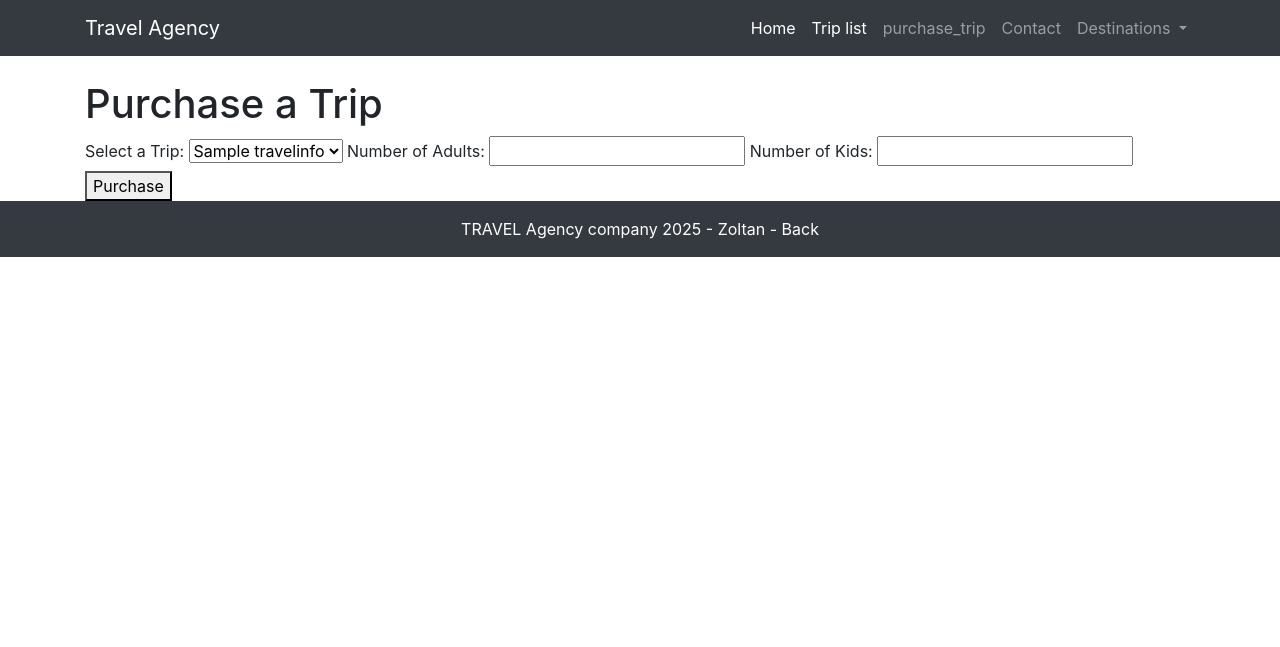
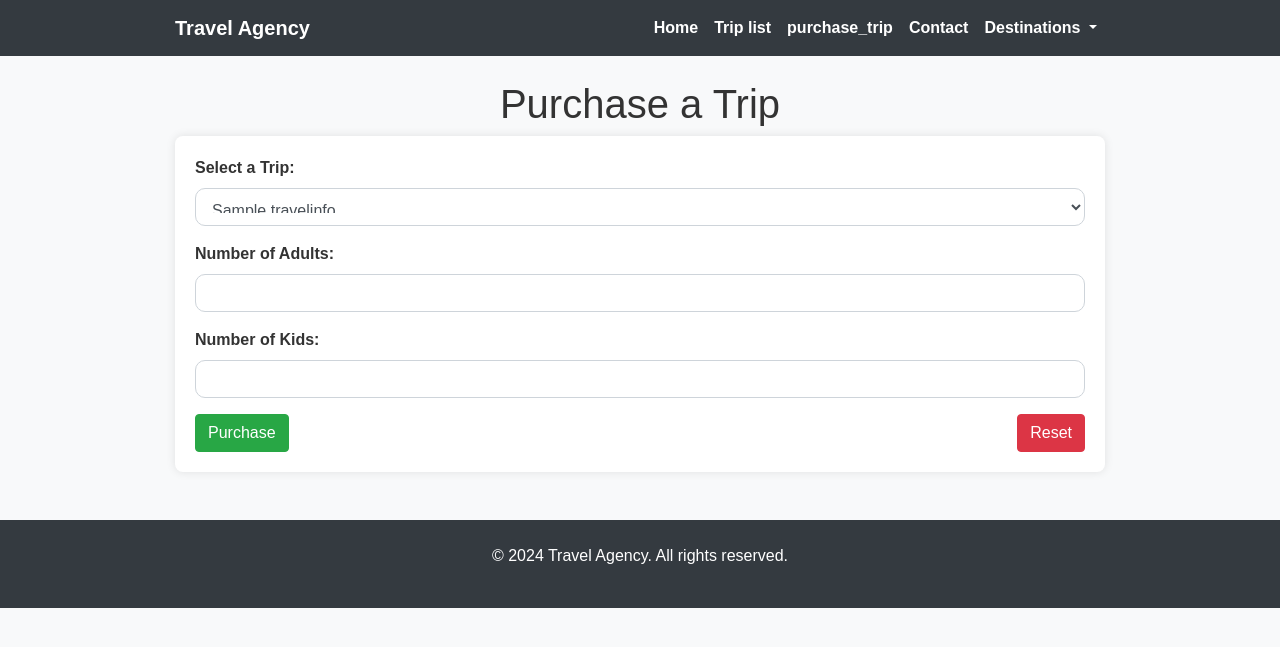
Before and after one commit to ZoltronPy/CS05, a Django app: page /purchase/ in a window 1280 px wide. Shown: the top 647 px of the page. Run offline with Django 5.2, Linux system fonts and the light colour scheme; tables that the repository leaves empty hold one stand-in row (values such as "Sample post"); some libraries are stand-ins or nearby versions.

Commit message:
Barevné téma , hra s CSS

```diff
--- a/CS5/settings.py
+++ b/CS5/settings.py
@@ -1,6 +1,7 @@
 import os
 from pathlib import Path
 
+from django.views import static
 from dotenv import load_dotenv
 
 import viewer
@@ -112,6 +113,10 @@ USE_TZ = True
 
 STATIC_URL = 'static/'
 
+STATICFILES_DIRS = [
+    BASE_DIR / "static",
+]
+
 # Default primary key field type
 # https://docs.djangoproject.com/en/5.1/ref/settings/#default-auto-field
 
--- /dev/null
+++ b/static/css.css
@@ -0,0 +1,46 @@
+/* static/css/styles.css */
+
+/* Body and general layout */
+body {
+    font-family: 'Arial', sans-serif;
+    background-color: #f8f9fa;
+    color: #333;
+}
+
+/* Navbar */
+.navbar {
+    background-color: #007bff;
+}
+
+.navbar a {
+    color: white !important;
+}
+
+/* Footer */
+footer {
+    background-color: #343a40;
+    color: #f8f9fa;
+    padding: 20px;
+}
+
+/* Form Styling (Optional for your forms) */
+form {
+    background-color: #fff;
+    padding: 20px;
+    border-radius: 8px;
+    box-shadow: 0 0 10px rgba(0, 0, 0, 0.1);
+}
+
+/* Buttons */
+button {
+    background-color: #007bff;
+    color: white;
+    padding: 10px 15px;
+    border: none;
+    border-radius: 5px;
+    cursor: pointer;
+}
+
+button:hover {
+    background-color: #0056b3;
+}
--- /dev/null
+++ b/static/style.css
@@ -0,0 +1,80 @@
+/* General Styles */
+body {
+    font-family: 'Arial', sans-serif;
+    background-color: #f8f9fa;
+    color: #333;
+}
+
+.container {
+    max-width: 960px;
+}
+
+/* Navbar Styling */
+.navbar {
+    background-color: #0066cc;
+}
+
+.navbar a {
+    color: white !important;
+    font-weight: bold;
+}
+
+.navbar a:hover {
+    color: #ffcc00 !important;
+}
+
+/* Footer Styling */
+footer {
+    background-color: #343a40;
+    color: #fff;
+    padding: 20px 0;
+    text-align: center;
+}
+
+footer a {
+    color: #ffcc00;
+    text-decoration: none;
+}
+
+footer a:hover {
+    color: #ffffff;
+}
+
+/* Buttons */
+.btn-primary {
+    background-color: #0066cc;
+    border: none;
+    padding: 12px 30px;
+    border-radius: 25px;
+}
+
+.btn-primary:hover {
+    background-color: #004d99;
+}
+
+.btn-secondary {
+    background-color: #ffcc00;
+    border: none;
+    padding: 12px 30px;
+    border-radius: 25px;
+}
+
+.btn-secondary:hover {
+    background-color: #e6b800;
+}
+
+/* Form Styling */
+.form-group label {
+    font-weight: bold;
+}
+
+.form-control {
+    border-radius: 10px;
+    padding: 12px;
+    background-color: #fff;
+}
+
+.form-control:focus {
+    border-color: #0066cc;
+    box-shadow: 0 0 8px rgba(0, 102, 204, 0.3);
+}
--- a/templates/base.html
+++ b/templates/base.html
@@ -8,13 +8,24 @@
         lang="en"
     {% endif %}
 >
-
 <head>
     <meta charset="utf-8">
     <meta name="viewport" content="width=device-width, initial-scale=1">
     <title>{% block title %}Travel Agency{% endblock %}</title>
+
+    <!-- Bootstrap 4 for grid and responsive layout -->
     <link rel="stylesheet" href="https://stackpath.bootstrapcdn.com/bootstrap/4.2.1/css/bootstrap.min.css"
       integrity="sha384-GJzZqFGwb1QTTN6wy59ffF1BuGJpLSa9DkKMp0DgiMDm4iYMj70gZWKYbI706tWS" crossorigin="anonymous">
+
+
+    <!-- Custom CSS for styling -->
+    <link rel="stylesheet" href="{% static 'css.css' %}">
+
+
+    <!-- FontAwesome for icons -->
+    <link rel="stylesheet" href="https://cdnjs.cloudflare.com/ajax/libs/font-awesome/5.15.4/css/all.min.css">
+
+    <!-- Optional: jQuery and Bootstrap JS for interactivity -->
     <script src="https://code.jquery.com/jquery-3.3.1.slim.min.js"
             integrity="sha384-q8i/X+965DzO0rT7abK41JStQIAqVgRVzpbzo5smXKp4YfRvH+8abtTE1Pi6jizo" crossorigin="anonymous"></script>
     <script src="https://cdnjs.cloudflare.com/ajax/libs/popper.js/1.14.6/umd/popper.min.js"
@@ -23,16 +34,27 @@
             integrity="sha384-B0UglyR+jN6CkvvICOB2joaf5I4l3gm9GU6Hc1og6Ls7i6U/mkkaduKaBhlAXv9k" crossorigin="anonymous"></script>
 </head>
 
-  <body>
+<body class="bg-light">
 
+    <!-- Navbar Section -->
     {% include "navbar.html" %}
 
+    <!-- Main Content Section with a nice container -->
     <div class="container mt-4">
-      {% block content %}{% endblock %}
+        {% block content %}
+        <!-- Content will be injected here -->
+        {% endblock %}
     </div>
 
-  {% include "footer.html" %}
+    <!-- Footer Section with custom styling -->
+    <footer class="footer mt-5 py-4 bg-dark text-white text-center">
+        <div class="container">
+            <p>© 2024 Travel Agency. All rights reserved.</p>
+        </div>
+    </footer>
+
+    <!-- Optional: Custom JavaScript -->
+    <script src="{% static 'js/custom.js' %}"></script>
 
 </body>
-
 </html>
--- a/viewer/templates/purchase_form.html
+++ b/viewer/templates/purchase_form.html
@@ -1,21 +1,40 @@
 {% extends "base.html" %}
+{% load static %}
+
+{% block title %}Purchase a Trip{% endblock %}
 
 {% block content %}
-<h1>Purchase a Trip</h1>
-<form action="{% url 'purchase_trip' %}" method="post">
+    <link rel="stylesheet" href="{% static 'style.css' %}">
+    <h1 class="purchase-header text-center">Purchase a Trip</h1>
+
+    <div class="purchase-form-container mx-auto">
+        <form action="{% url 'purchase_trip' %}" method="post" class="purchase-form">
             {% csrf_token %}
+
+            <div class="form-group">
                 <label for="trip_id">Select a Trip:</label>
-    <select name="trip_id" id="trip_id">
+                <select name="trip_id" id="trip_id" class="form-control">
                     {% for trip in trips %}
                         <option value="{{ trip.id }}">{{ trip.tour_name }}</option>
                     {% endfor %}
                 </select>
+            </div>
+
+            <div class="form-group">
                 <label for="adults">Number of Adults:</label>
-    <input type="number" name="adults" id="adults" min="0" required>
+                <input type="number" name="adults" id="adults" class="form-control" min="0" required>
+            </div>
+
+            <div class="form-group">
                 <label for="kids">Number of Kids:</label>
-    <input type="number" name="kids" id="kids" min="0" required>
+                <input type="number" name="kids" id="kids" class="form-control" min="0" required>
+            </div>
 
-    <button type="submit">Purchase</button>
+            <div class="form-actions d-flex justify-content-between">
+                <button type="submit" class="btn btn-success submit-btn">Purchase</button>
+                <button type="reset" class="btn btn-danger reset-btn">Reset</button>
+            </div>
+        </form>
+    </div>
 
-</form>
 {% endblock %}
```
Lines whose indentation alone changed are shown as unchanged.
